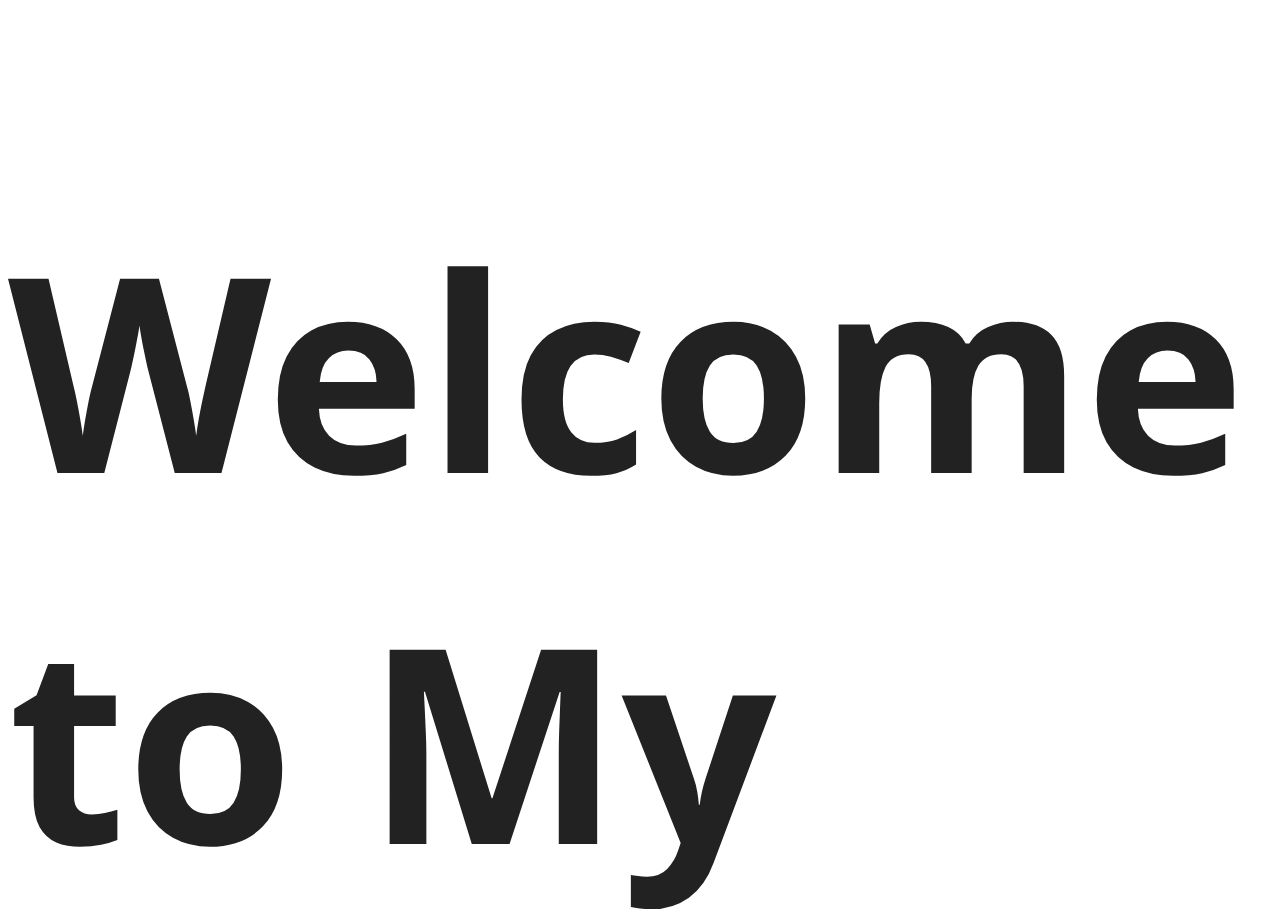
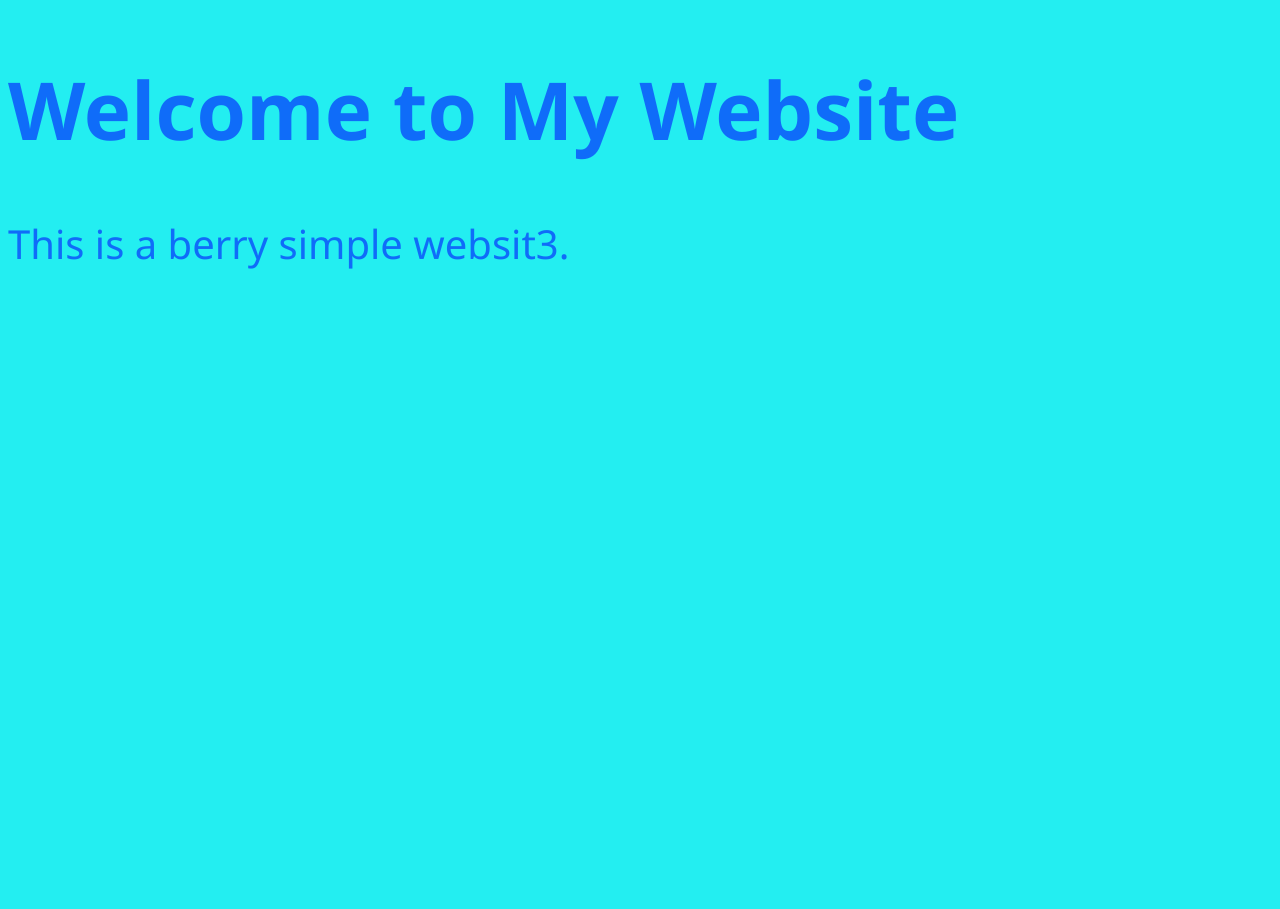
Before and after one commit to SillyWaffle-4/aiden-s-website, a plain HTML site: page index.html in a window 1280 px wide. Shown: the top 909 px of the page. After the commit the page ends 800 px from the top, so only its background shows below. Drawn offline with Linux system fonts and the light colour scheme.

Commit message:
Update style.css

```diff
--- a/style.css
+++ b/style.css
@@ -1,7 +1,6 @@
 body {
     font-family: 'Segoe UI', 'Roboto', 'Helvetica Neue', Arial, sans-serif;
-    font-size: 8.5rem;
-    color: #222;
-    background-color: #fff;
-
+    font-size: 2.5rem;
+    color: #0004ff8d;
+    background-color: #23eef1;
 }
```
